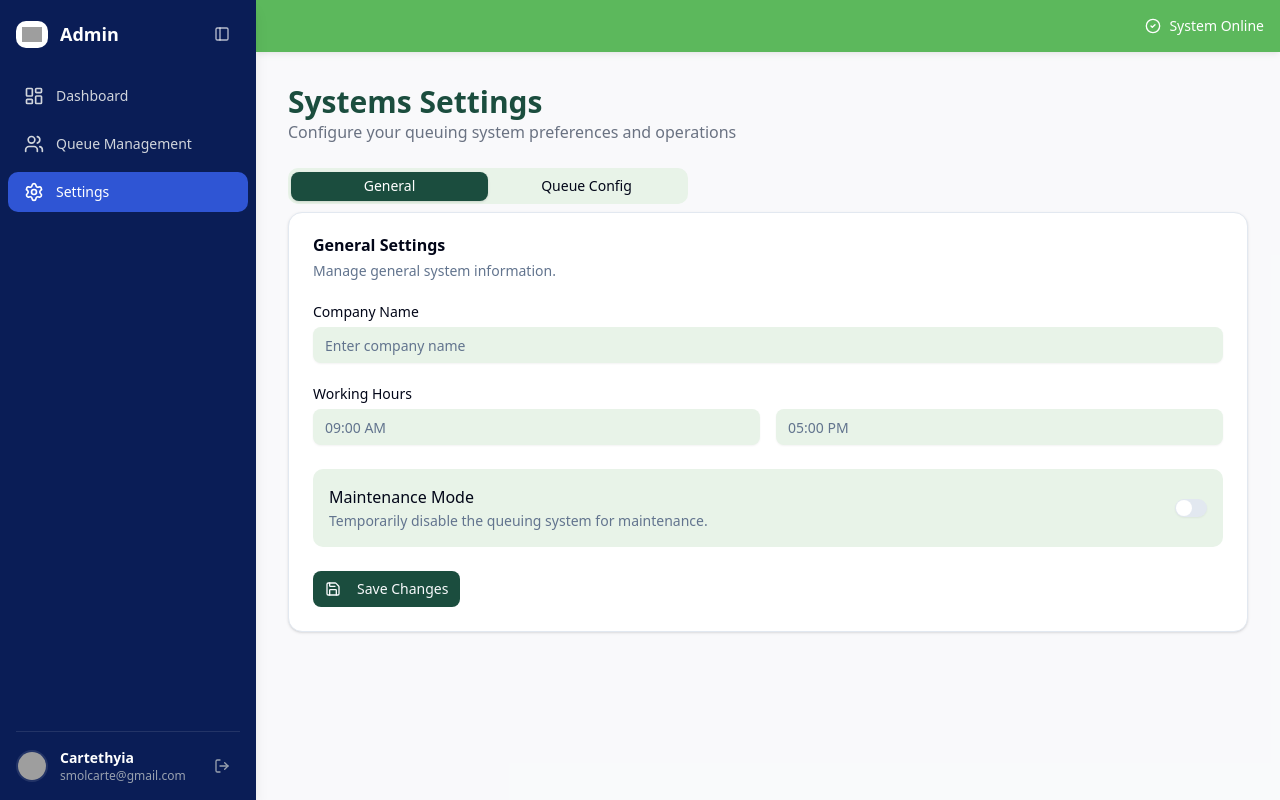
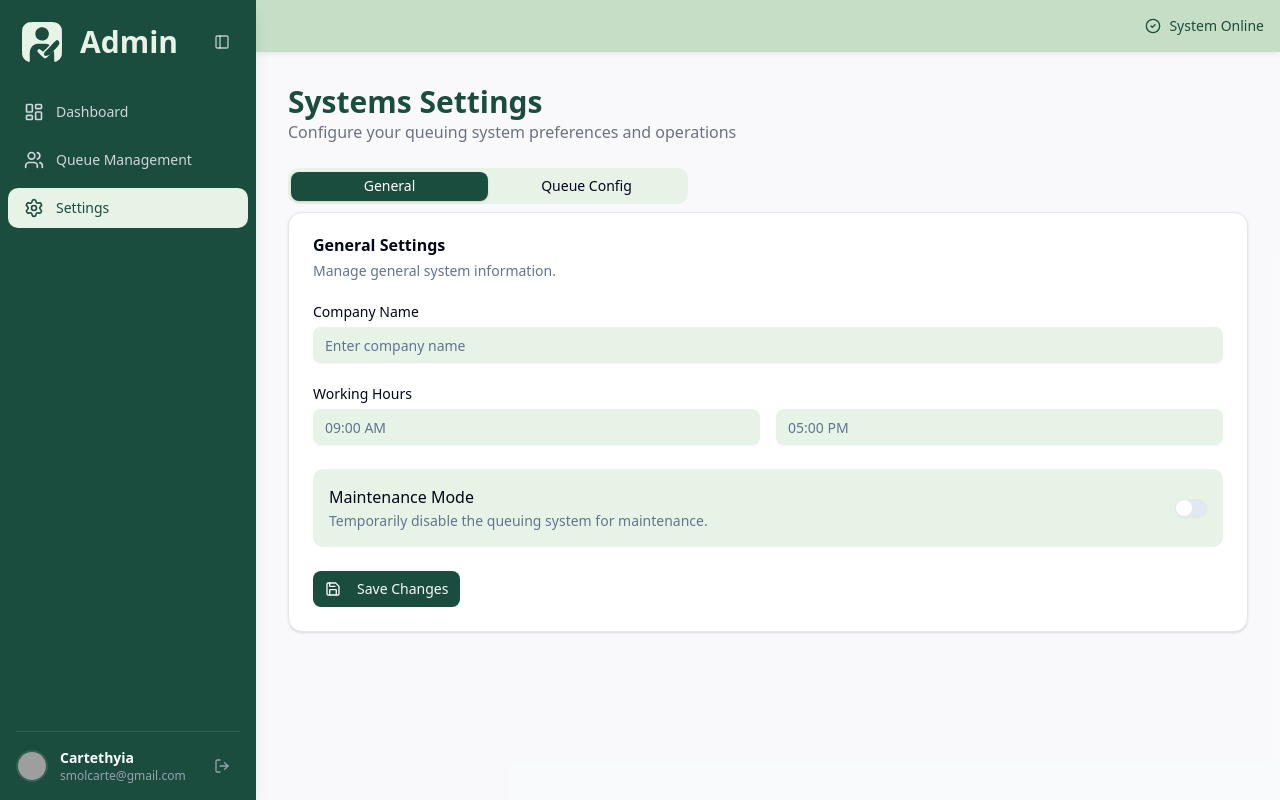
Before and after one commit to CSci-153-Web-Systems-and-Technologies/batch-2025-queuely-web, a Next.js app: page /settings in a window 1280 px wide. Built offline with nearby package versions, Linux system fonts and the light colour scheme; grey boxes are pictures that could not be loaded.

Commit message:
Made some changes on the system desgin
Change sidebar color

```diff
--- a/components/dashboard/sidebar.tsx
+++ b/components/dashboard/sidebar.tsx
@@ -42,7 +42,7 @@ export function Sidebar({ isSidebarOpen, toggleSidebar }: SidebarProps) {
     <aside
       // 3. Dynamically adjust width based on state with smooth transition
       className={cn(
-        "bg-[#0A1D56] text-white flex flex-col shadow-lg transition-all duration-300 ease-in-out z-10 relative",
+        "bg-[#1B4D3E] text-white flex flex-col shadow-lg transition-all duration-300 ease-in-out z-10 relative",
         isSidebarOpen ? "w-64" : "w-[70px] items-center"
       )}
     >
@@ -56,16 +56,16 @@ export function Sidebar({ isSidebarOpen, toggleSidebar }: SidebarProps) {
         {/* Logo & Title - Hidden when collapsed */}
         {isSidebarOpen && (
           <div className="flex items-center transition-opacity duration-300">
-            <div className="bg-white rounded-lg p-1.5 mr-3">
+            <div className="rounded-lg p-1.5 mr-3">
               {/* Ensure you have this image or comment it out */}
               <Image
-                src="/images/logo.svg"
+                src="/logos/queuely_light_logo.svg"
                 alt="Admin Logo"
-                width={20}
-                height={20}
+                width={40}
+                height={40}
               />
             </div>
-            <span className="text-lg font-bold whitespace-nowrap">Admin</span>
+            <span className="text-lg text-[30px] font-bold whitespace-nowrap text-[#E8F3E8]">Admin</span>
           </div>
         )}
 
@@ -95,7 +95,7 @@ export function Sidebar({ isSidebarOpen, toggleSidebar }: SidebarProps) {
                 // Adjust padding based on open state
                 isSidebarOpen ? "px-4" : "justify-center px-2",
                 isActive
-                  ? "bg-[#2F55D4] text-white"
+                  ? "bg-[#E8F3E8] text-[#1B4D3E]"
                   : "text-gray-300 hover:bg-white/[0.08] hover:text-white"
               )}
             >
--- a/components/dashboard/topbar.tsx
+++ b/components/dashboard/topbar.tsx
@@ -3,7 +3,7 @@ import { CircleCheck } from "lucide-react"; // Icon for "System Online"
 
 export function Topbar() {
   return (
-    <header className="bg-[#5CB85C] text-white p-4 flex justify-end items-center shadow-md">
+    <header className="bg-[#c6dec5] text-[#1B4D3E] p-4 flex justify-end items-center shadow-md">
       {/* Page Title & Description (Not in this topbar per design, but good to have a place) */}
       {/* <div className="flex-1">
         <h1 className="text-xl font-semibold">Dashboard Overview</h1>
```
Also changed, not shown: public/logos/queuely_light_logo.svg (added), public/logos/queuely_white_logo.svg (added).
